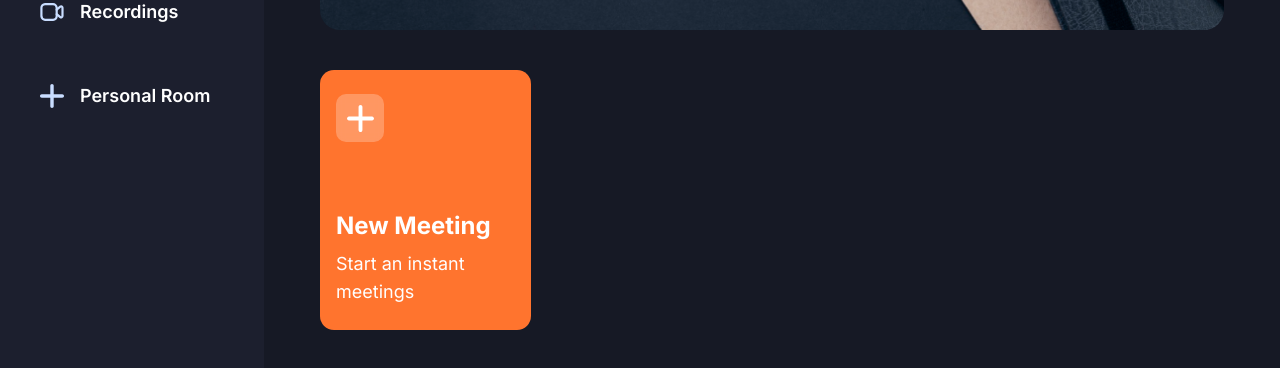
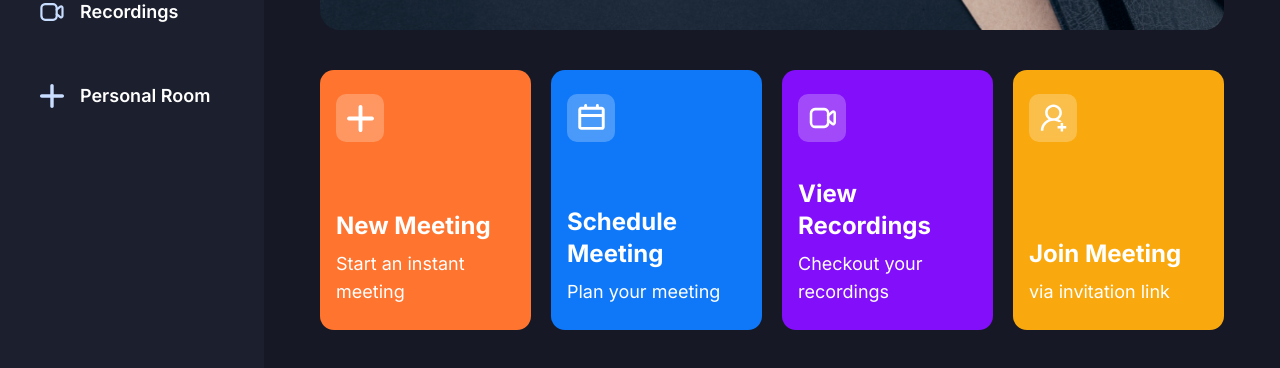
Before and after one commit to rafiaMaham/video-calling-app, a Next.js app: page / in a window 1280 px wide. Shown: the part 382-750 px from the top of the page. Built offline with nearby package versions, Linux system fonts and the light colour scheme; no server answers.

Commit message:
Home cards

```diff
--- /dev/null
+++ b/components/HomeCard.tsx
@@ -0,0 +1,34 @@
+import { cn } from "@/lib/utils";
+import Image from "next/image";
+
+interface HomeCardProps {
+    className : string,
+    img: string,
+    title: string,
+    description: string,
+    handleClick: () => void
+}
+
+const HomeCard = ({className, img, title, description, handleClick}: HomeCardProps) => {
+  return (
+    <div
+      className={cn('px-4 py-6 flex flex-col justify-between w-full xl:max-w-[270px] min-h-[260px] rounded-[14px] cursor-pointer', className)}
+      onClick={handleClick}
+    >
+      <div className="flex-center glassmorphism size-12 rounded-[10px]">
+        <Image
+          src={img}
+          width={27}
+          height={27}
+          alt={img}
+        />
+      </div>
+      <div className="flex flex-col gap-2">
+        <h1 className="text-2xl font-bold">{title}</h1>
+        <p className="text-lg font-normal">{description}</p>
+      </div>
+    </div>
+  );
+};
+
+export default HomeCard;
--- a/components/MeetingTypeList.tsx
+++ b/components/MeetingTypeList.tsx
@@ -1,27 +1,49 @@
 "use client";
-import Image from "next/image";
+
+import { useState } from "react";
+import HomeCard from "./HomeCard";
+import { useRouter } from "next/navigation";
+
 
 const MeetingTypeList = () => {
+  const router = useRouter();
+
+  const [meetingState, setMeetingState] = useState<
+    "isScheduleMeeting" | "isJoiningMeeting" | "isInstantMeeting" | undefined
+  >();
+
   return (
     <section>
       <div className="grid grid-cols-1 gap-5 md:grid-cols-2 xl:grid-cols-4">
-        <div
-          className="bg-orange-1 px-4 py-6 flex flex-col justify-between w-full xl:max-w-[270px] min-h-[260px] rounded-[14px] cursor-pointer"
-          onClick={() => {}}
-        >
-          <div className="flex-center glassmorphism size-12 rounded-[10px]">
-            <Image
-              src="/icons/add-meeting.svg"
-              width={27}
-              height={27}
-              alt="add-meeting"
-            />
-          </div>
-          <div className="flex flex-col gap-2">
-            <h1 className="text-2xl font-bold">New Meeting</h1>
-            <p className="text-lg font-normal">Start an instant meetings</p>
-          </div>
-        </div>
+        <HomeCard
+          img="/icons/add-meeting.svg"
+          title="New Meeting"
+          description="Start an instant meeting"
+          handleClick={() => setMeetingState("isJoiningMeeting")}
+          className="bg-orange-1"
+        />
+        <HomeCard
+          img="/icons/schedule.svg"
+          title="Schedule Meeting"
+          description="Plan your meeting"
+          handleClick={() => setMeetingState("isScheduleMeeting")}
+          className="bg-blue-1"
+        />
+        <HomeCard
+          img="/icons/recordings.svg"
+          title="View Recordings"
+          description="Checkout your recordings"
+          handleClick={() => setMeetingState("isJoiningMeeting")}
+          className="bg-purple-1"
+        />
+        <HomeCard
+          img="/icons/join-meeting.svg"
+          title="Join Meeting"
+          description="via invitation link"
+          // handleClick={() => router.push("/recordings")}
+          handleClick={() => setMeetingState("isJoiningMeeting")}
+          className="bg-yellow-1"
+        />
       </div>
     </section>
   );
```
